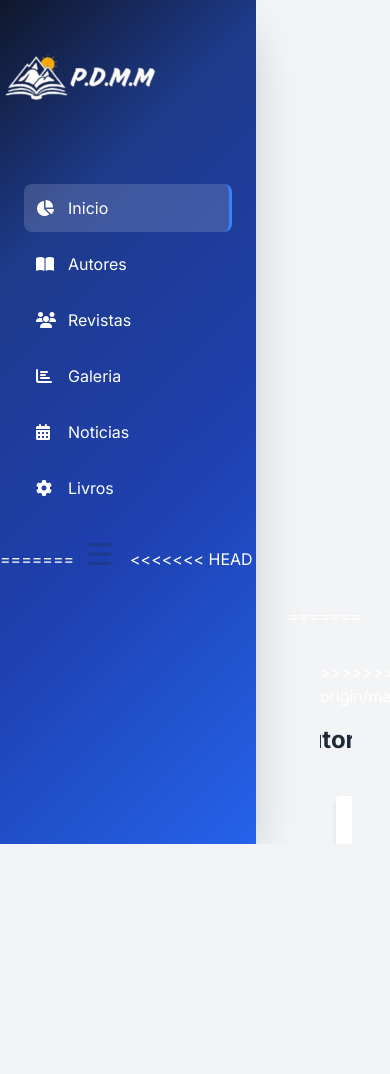
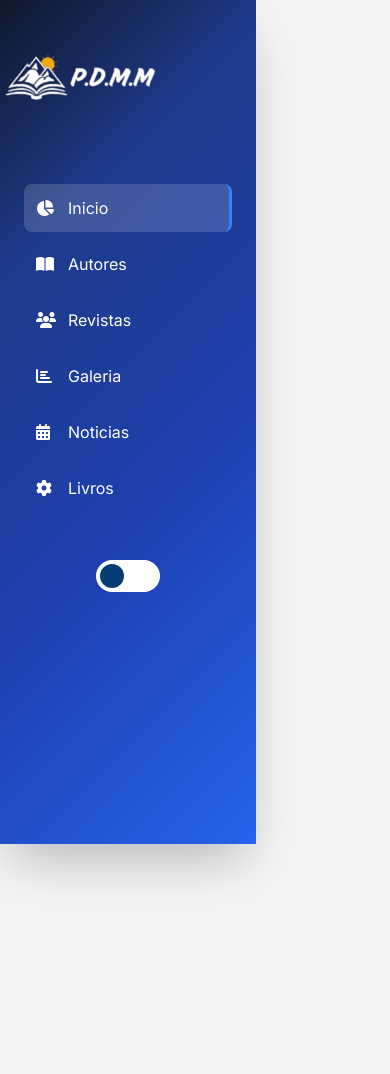
Before and after one commit to Guarana0/pdmm, a Django app: page /autores/ in a window 390 px wide; the page is wider, and only the part inside the window is pictured. Shown: the top 1074 px of that part. Before the commit the page ends 844 px from the top of that part, so only its background shows below. Run offline with Django 4.2, Linux system fonts and the light colour scheme; style sheets or scripts are compiled from the project's sources.

Commit message:
mudando endereço do site

```diff
--- a/core/templates/base.html
+++ b/core/templates/base.html
@@ -135,7 +135,6 @@
     <input type="checkbox" id="menu-toggle" class="hidden peer" />
 
     <!-- Sidebar -->
-<<<<<<< HEAD
       <aside class="fixed left-0 top-0 h-full w-64 sidebar-gradient text-white shadow-2xl z-50">
         <img src="{% static 'img/pdmm2.png' %}" alt="Logo" class="w-40 h-45 object-contain" />
 
@@ -145,54 +144,29 @@
                     <i class="fas fa-chart-pie mr-3 w-5"></i>
                     Inicio
                 </a>
-                <a href="{% url 'autores' %}" class="nav-link flex items-center p-3 rounded-lg">
+                <a href="{% url 'core:autores' %}" class="nav-link flex items-center p-3 rounded-lg">
                     <i class="fas fa-book-open mr-3 w-5"></i>
                     Autores
                 </a>
-                <a href="{% url 'revistas' %}" class="nav-link flex items-center p-3 rounded-lg">
+                <a href="{% url 'core:revistas' %}" class="nav-link flex items-center p-3 rounded-lg">
                     <i class="fas fa-users mr-3 w-5"></i>
                     Revistas
                 </a>
-                <a href="{% url 'galeria' %}" class="nav-link flex items-center p-3 rounded-lg">
+                <a href="{% url 'core:galeria' %}" class="nav-link flex items-center p-3 rounded-lg">
                     <i class="fas fa-chart-bar mr-3 w-5"></i>
                     Galeria
                 </a>
-                <a href="{% url 'noticias' %}" class="nav-link flex items-center p-3 rounded-lg">
+                <a href="{% url 'core:noticias' %}" class="nav-link flex items-center p-3 rounded-lg">
                     <i class="fas fa-calendar-alt mr-3 w-5"></i>
                     Noticias
                 </a>
-                <a href="{% url 'livros' %}" class="nav-link flex items-center p-3 rounded-lg">
+                <a href="{% url 'core:livros' %}" class="nav-link flex items-center p-3 rounded-lg">
                     <i class="fas fa-cog mr-3 w-5"></i>
                     Livros
                 </a>
             </nav>
         </div>
               <!--botao de tema-->
-=======
-    <aside class="bg-gradient-to-tr from-black to-blue-900 text-white w-64 space-y-0 px-4 py-6 hidden peer-checked:block lg:block fixed lg:relative z-20">
-    <img src="{% static 'img/pdmm2.png' %}" alt="Logo" class="w-40 h-45 object-contain" />
-
-      <nav>
-        <a href="{% url 'home' %}" class="hover:bg-blue-600 py-2 px-3 rounded flex items-center">
-          <span class="mr-2">🏠</span> Início
-        </a>
-        <a href="{% url 'autores' %}" class="hover:bg-blue-600 py-2 px-3 rounded flex items-center">
-          <span class="mr-2">✍️</span> Autores
-        </a>
-        <a href="{% url 'revistas' %}" class="hover:bg-blue-600 py-2 px-3 rounded flex items-center">
-          <span class="mr-2">👩‍💻</span> Revistas
-        </a>
-        <a href="{% url 'galeria' %}" class="hover:bg-blue-600 py-2 px-3 rounded flex items-center">
-          <span class="mr-2">📝</span> Galeria
-        </a>
-        <a href="{% url 'noticias' %}" class="hover:bg-blue-600 py-2 px-3 rounded flex items-center">
-          <span class="mr-2">📰</span> Notícias
-           <a href="{% url 'livros' %}" class="hover:bg-blue-600 py-2 px-3 rounded flex items-center">
-          <span class="mr-2">📚</span> Livros
-        </a>
-      </nav>
-      <!--botao de tema-->
->>>>>>> origin/main
      <div class="mt-auto flex justify-center py-6 pt-180">
         <div class="w-16 h-8 bg-white rounded-full flex items-center px-1 cursor-pointer">
           <div class="w-6 h-6 bg-[#073B73] rounded-full transition-all duration-300"></div>
```
